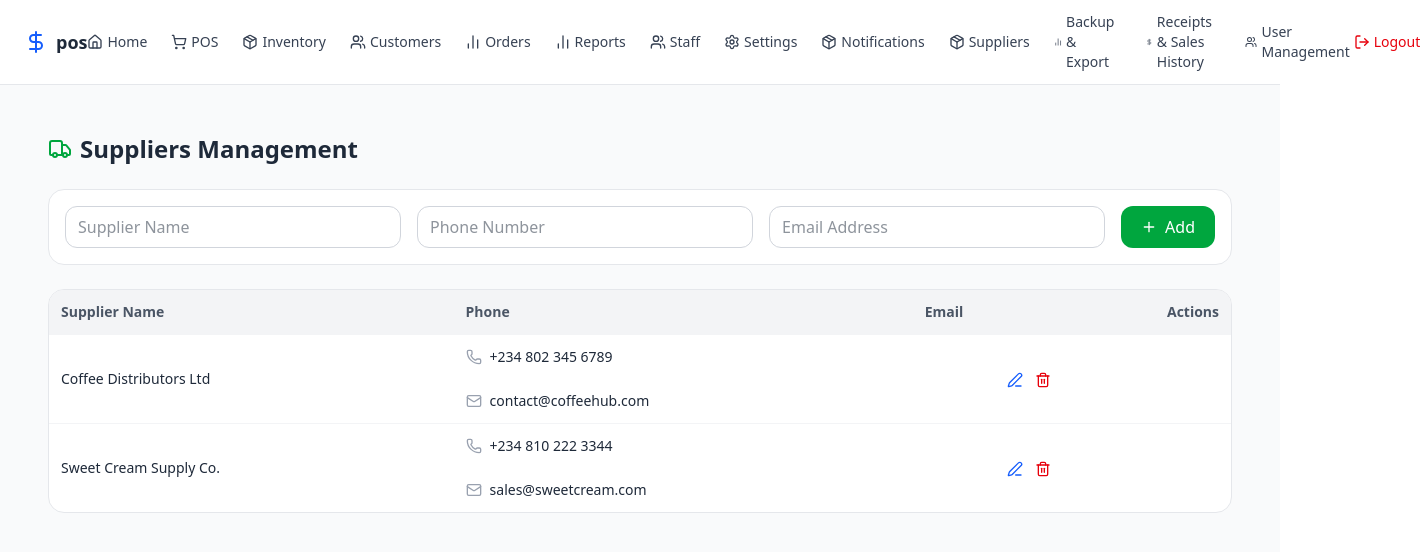
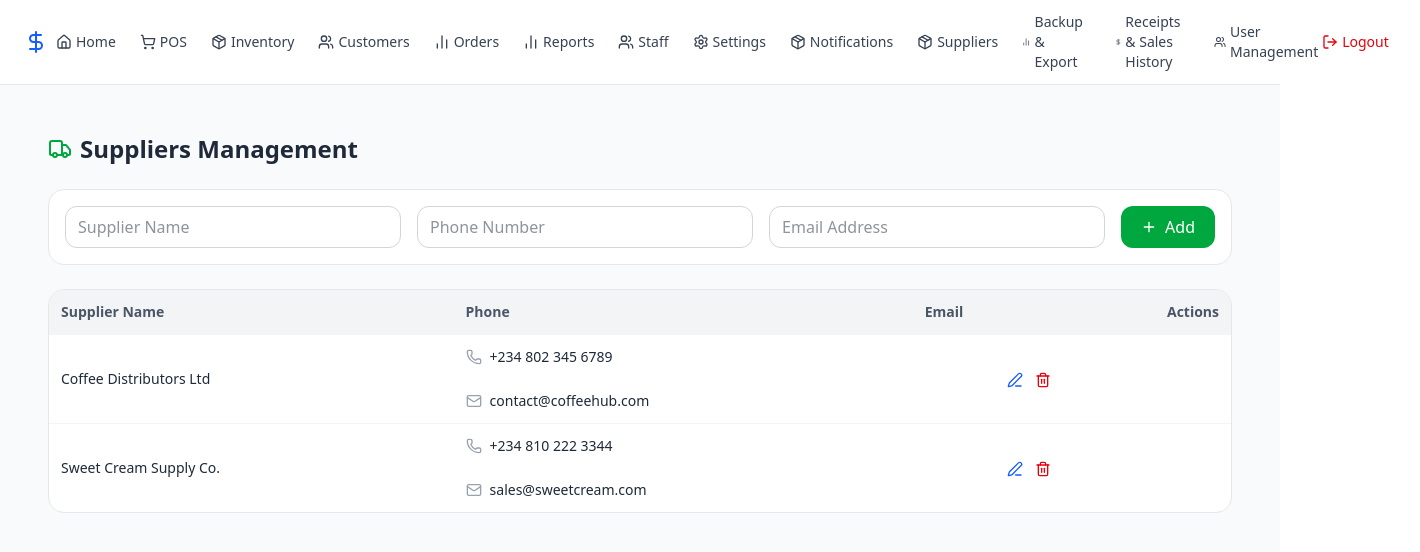
Before and after one commit to jibreelmujeeb/Store-app, a React (Vite) app: page /suppliers in a window 1280 px wide. Shown: the top 552 px of the page, 1420 px wide, since content can reach past the window. Built offline with nearby package versions, Linux system fonts and the light colour scheme.

Commit message:
new update

```diff
--- a/src/Components/Navbar.jsx
+++ b/src/Components/Navbar.jsx
@@ -14,7 +14,7 @@ const Navbar = () => {
       {/* Logo / Title */}
       <div className="flex items-center gap-2">
         <DollarSign className="text-blue-600 w-6 h-6" />
-        <span className="font-semibold text-lg text-gray-800">pos</span>
+        <span className="font-semibold text-lg text-gray-800"></span>
       </div>
 
       {/* Nav Links */}
```
